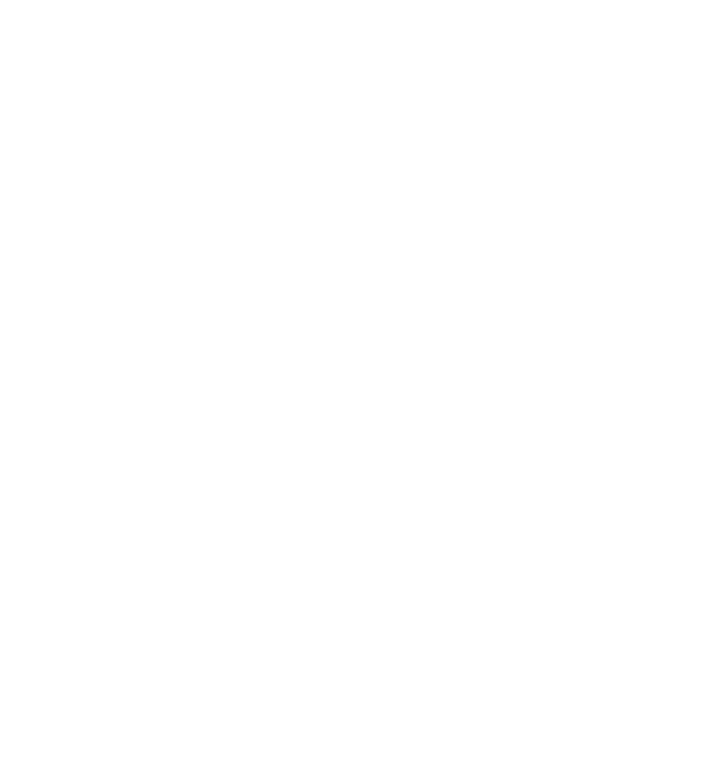
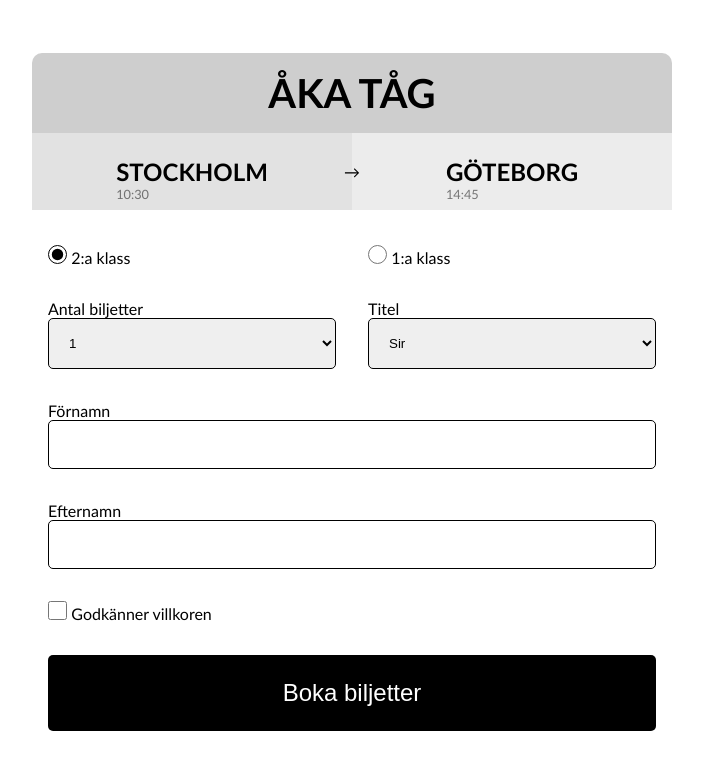
Before and after one commit to StefanMogren/lecture-30-okt-form, a plain HTML site: page 02_resebokning/index.html in a window 1280 px wide. Shown: the whole page, without its empty margins (288-991 px from the left). Drawn offline with Linux system fonts and the light colour scheme.

Commit message:
Finished 02_resebokning

```diff
--- a/02_resebokning/index.html
+++ b/02_resebokning/index.html
@@ -7,6 +7,63 @@
     <title>Document</title>
 </head>
 <body>
+    <article>
+        <section class="wrapper">
+            <h1 class="span-two">ÅKA TÅG</h1>
+            <div class="from-city span-one">
+                <h2>STOCKHOLM</h2>
+                <p class="arrival-departure">10:30</p>
+            </div>
+            <div class="to-city span-one">
+                <h2>GÖTEBORG</h2>
+                <p class="arrival-departure">14:45</p>
+            </div>
+        </section>
+        <p class="test">&rarr;</p>
 
+        <!-- Fältet man fyller i information -->
+        <form action="" class="input-form">
+            <label class="span-one">
+                <input type="radio" class="checkboxes" id="2ndClass" name="whichClass" checked>
+                2:a klass
+            </label>
+            <label class="span-one">
+                <input type="radio" class="checkboxes" id="1stClass" name="whichClass">
+                1:a klass
+            </label>
+            <label class="input-fields span-one">
+                Antal biljetter
+                <select name="numberOfTickets" id="numberOfTickets">
+                    <option value="1">1</option>
+                    <option value="2">2</option>
+                    <option value="3">3</option>
+                    <option value="4">4</option>
+                </select>
+            </label>
+            <label class="input-fields span-one">
+                Titel
+                <select name="title" id="title">
+                    <option value="Sir">Sir</option>
+                    <option value="Ma'am">Ma'am</option>
+                    <option value="Mr.">Mr.</option>
+                    <option value="Mrs.">Mrs.</option>
+                    <option value="Ms.">Ms.</option>
+                </select>
+            </label>
+            <label class="input-fields span-two">
+                Förnamn
+                <input type="text">
+            </label>
+            <label class="input-fields span-two">
+                Efternamn
+                <input type="text">
+            </label>
+            <label class="span-two">
+                <input type="checkbox" class="checkboxes">
+                Godkänner villkoren
+            </label>
+            <button class="span-two">Boka biljetter</button>
+        </form>
+    </article>
 </body>
 </html>
--- a/02_resebokning/style.css
+++ b/02_resebokning/style.css
@@ -3,3 +3,103 @@
     margin: 0;
     padding: 0;
 }
+
+body {
+    display: flex;
+    justify-content: center;
+    align-items: center;
+    font-family: 'Gill Sans', 'Gill Sans MT', Calibri, 'Trebuchet MS', sans-serif;
+    height: 100vh;
+    width: 100vw;
+}
+
+.wrapper {
+    display: grid;
+    grid-template-columns: repeat(2, 1fr);
+    grid-template-rows: 1;
+}
+
+h1 {
+    background-color: rgba(206, 206, 206, 1);
+    border-radius: 10px 10px 0 0;
+    font-size: 2.5rem;
+    padding: 1rem;
+    text-align: center;
+}
+
+.from-city {
+    background-color: rgba(226, 226, 226, 1);
+    display: grid;
+    padding: 1.5rem 0 0.5rem 0;
+}
+
+.to-city {
+    background-color: rgba(236, 236, 236, 1);
+    display: grid;
+    padding: 1.5rem 0 0.5rem 0;
+}
+
+.test {
+    text-align: center;
+    margin: -3rem 0 2rem 0;
+}
+
+h2 {
+    font-size: 1.5rem;
+    grid-column: 2;
+}
+
+.arrival-departure {
+    grid-column: 2;
+    font-size: 0.8rem;
+    color: rgba(0, 0, 0, 0.5)
+}
+
+.checkboxes {
+    height: 1.2rem;
+    width: 1.2rem;
+    accent-color: black;
+}
+
+.span-one {
+    grid-column: auto / span 1;
+}
+
+.span-two {
+    grid-column: auto / span 2;
+}
+
+.input-form {
+    display: grid;
+    grid-template-columns: repeat(2, 1fr);
+    gap: 2rem;
+    width: 50vw;
+    padding: 2rem 1rem 1rem 1rem;
+}
+
+.input-fields {
+    display: flex;
+    flex-direction: column;
+}
+
+select, input {
+    padding: 1rem;
+    border-radius: 5px;
+    border: 1px solid black;
+}
+
+.test {
+    z-index: 1;
+}
+
+button {
+    padding: 1.5rem;
+    display: flex;
+    justify-content: center;
+    align-items: center;
+    background-color: black;
+    color: white;
+    border-radius: 5px;
+    border: none;
+    font-size: 1.5rem;
+}
```
